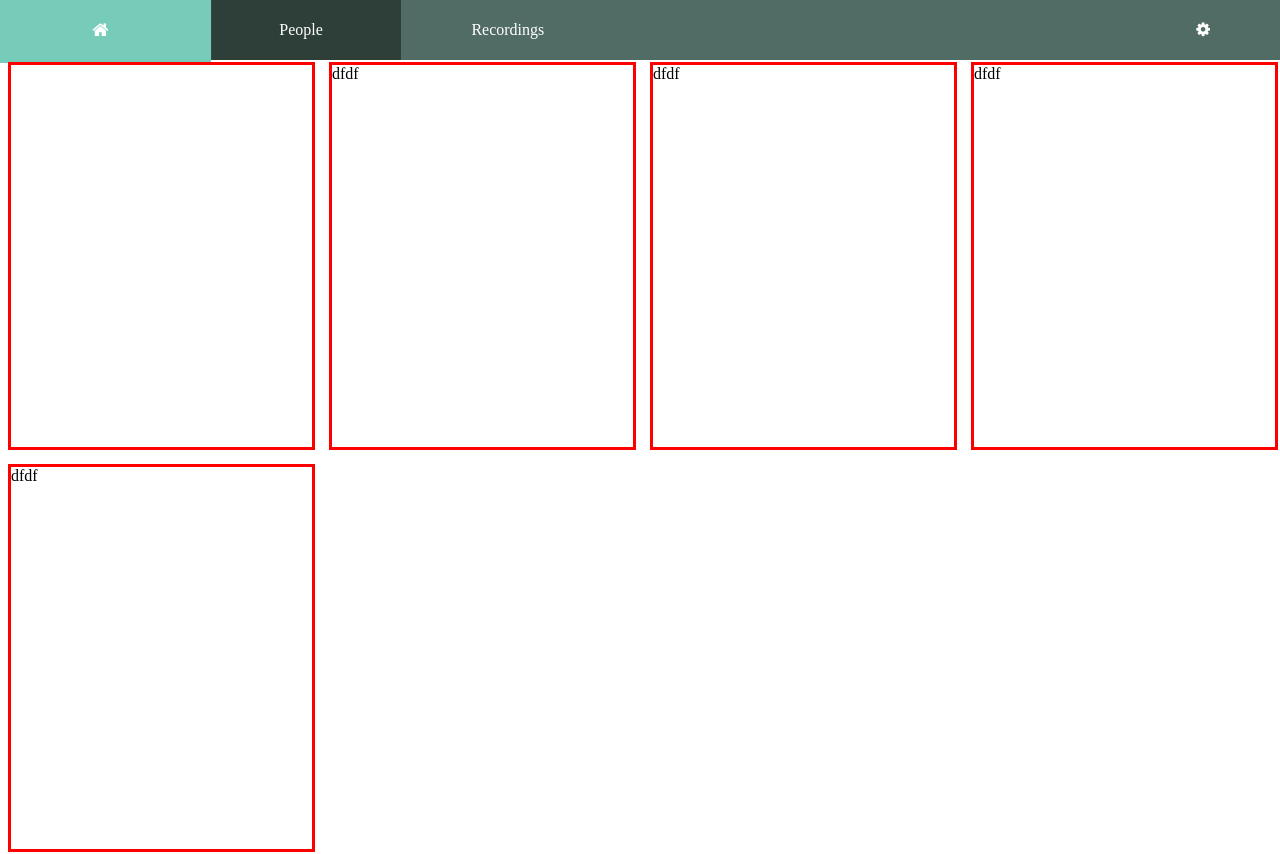
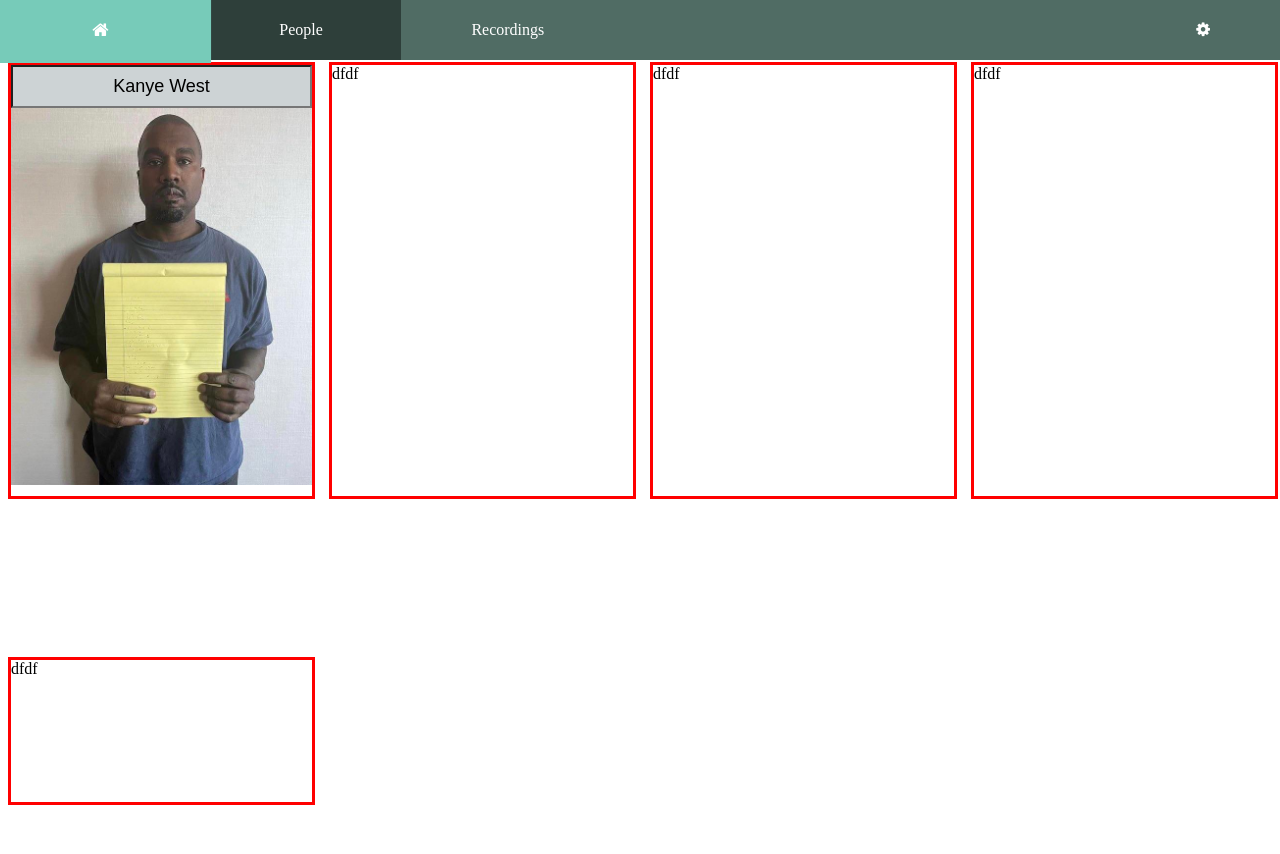
Before and after one commit to nmautz/Hackathon2022, a website: page docs/people.html in a window 1280 px wide. Drawn offline with Linux system fonts and the light colour scheme.

Commit message:
added input

```diff
--- a/docs/css/navigation_bar.css
+++ b/docs/css/navigation_bar.css
@@ -8,6 +8,7 @@
     position: fixed;
     display: flex;
     justify-content: space-between;
+    z-index: 100;
     }
 
 .left{
--- a/docs/css/people.css
+++ b/docs/css/people.css
@@ -11,12 +11,33 @@
 .person-card{
     position: relative;
     border: solid red;
-    height: 100%;
+    height: 75%;
     width: 100%;
     transition: all 200ms;
+
     /* background-color: red; */
 }
 
 .person-card:hover{
-    scale: 1.015;
+    /* scale: 1.015; */
 }
+
+
+.person-title{
+    text-align: center;
+    font-size: large;
+    width: 100%;
+    height: 10%;
+    background-color: #cdd3d5;
+}
+
+.headshot-image {
+
+  /* padding: 10px; */
+}
+
+img {
+    width: 100%;
+    /* max-width: ; */
+
+}
--- a/docs/people.html
+++ b/docs/people.html
@@ -13,8 +13,13 @@
         </div>
         <br><br><br>
         <div id="people-container">
+
             <div class="person-card">
-
+                <input class="person-title" value="Kanye West">
+                <div class="headshot-image center">
+                    <img src="test_images/1elgh1b4jnh81.jpg" alt="" >
+                </div>
+                <div> </div>
             </div>
 
             <div class="person-card">dfdf</div>
```
Also changed, not shown: docs/test_images/1elgh1b4jnh81.jpg (added).
